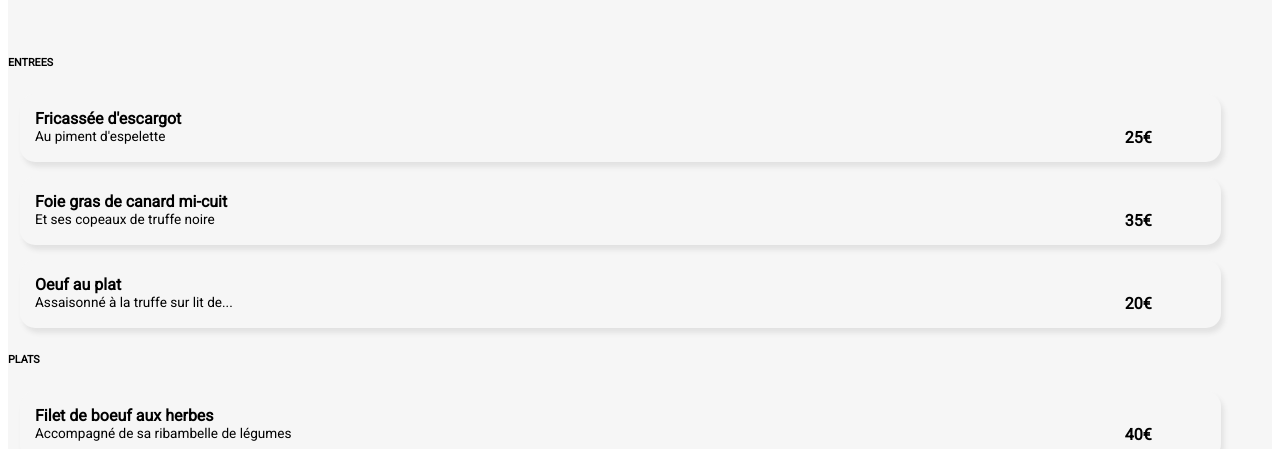
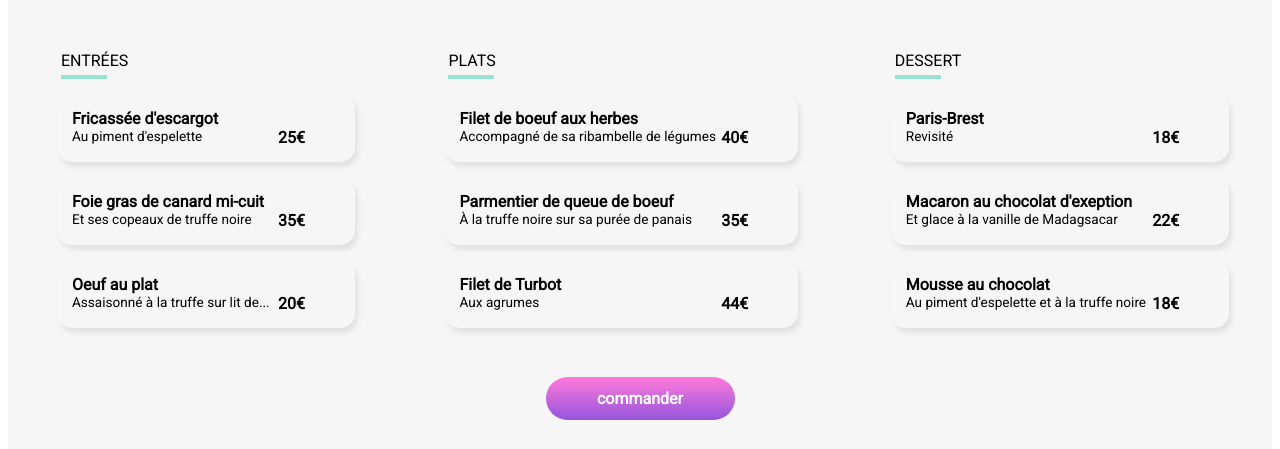
Before and after one commit to Mourbinator/P3_ohmyfood, a plain HTML site: page restaurants/gout.html in a window 1280 px wide. Shown: the part 368-817 px from the top of the page. Drawn offline with Linux system fonts and the light colour scheme; a web font is replaced by a local one.

Commit message:
desktop_querys2

```diff
--- a/food.css
+++ b/food.css
@@ -305,7 +305,7 @@ footer i{
 .fa-hands-helping{
   font-size: 0.6em;
 }
-@media (min-width: 800px) and (max-width: 1800px)
+@media (min-width: 790px) and (max-width: 1800px)
 {
   .restoblok
   {
--- a/restaurants/enchanté.css
+++ b/restaurants/enchanté.css
@@ -96,6 +96,27 @@ a
   font-family: 'Shrikhand',sans-serif;
   font-size: 1.7em;
 }
+.menu{
+  /*display: flex;*/
+}
+.platblok{
+  display: flex;
+}
+
+.menu h6
+{
+  font-weight: lighter;
+  font-size: 1em;
+  margin: 0;
+  padding: 20px 0 0 16px;
+}
+.border
+{
+  border-bottom: 4px solid #99E2D0;
+  width: 46px;
+  margin: 5px 0 0 16px;
+}
+
 .desc2{
   display: flex;
   flex-direction: column;
@@ -118,6 +139,7 @@ a
 }
 .check-box{
   position: relative;
+  cursor:pointer;
 
 }
 .check{
@@ -179,18 +201,22 @@ a
   margin: 0;
 }
 
-.desc1 span{
+.desc1 span
+{
   font-weight: bold;
   display: flex;
 }
-.cmd{
+.cmd
+{
   display: flex;
   justify-content: center;
   align-items: center;
   padding: 24px 0;
+  cursor: pointer;
 }
 
-.btn-cmd{
+.btn-cmd
+{
   font-weight: bold;
   color: #fff;
   border-radius: 50px;
@@ -204,7 +230,8 @@ a
   align-items: center;
 }
 
-footer{
+footer
+{
   background-color: #353535;
   color: #fff;
   padding: 0 0 20px 25px;
@@ -213,15 +240,39 @@ footer{
 
 }
 
-footer h4{
+footer h4
+{
   font-family: 'Shrikhand',sans-serif;
   letter-spacing: 0.1em;
   padding-top: 20px;
 }
-footer i{
+footer i
+{
   padding-right: 10px;
   font-size: 0.8em;
 }
-.fa-hands-helping{
+.fa-hands-helping
+{
   font-size: 0.6em;
 }
+
+/*PARTIE DESKTOP*/
+
+@media (min-width: 790px) and (max-width: 1800px)
+{
+  .desc2{
+    margin-right: 50px
+  }
+  .platblok
+  {
+    display: flex;
+    flex-wrap: wrap;
+    justify-content: space-around;
+  }
+
+
+
+
+
+
+}
--- a/restaurants/gout.html
+++ b/restaurants/gout.html
@@ -34,11 +34,14 @@
         <div class="title-menu">
           <h3>La palette du goût</h3>
           <i class="far fa-heart"></i>
-
         </div>
 
+        <div class="platblok">
+
           <div class="menu">
-          <h6>ENTREES</h6>
+            <h6>ENTRÉES</h6>
+            <div class="border"></div>
+
 
             <div class="desc1">
               <div class="desc2">
@@ -85,12 +88,13 @@
                 </div>
               </div>
             </div>
-
+          </div>
 
                           <!--PLATS-->
 
           <div class="menu">
             <h6>PLATS</h6>
+            <div class="border"></div>
 
             <div class="desc1">
               <div class="desc2">
@@ -136,10 +140,12 @@
                 </div>
               </div>
             </div>
+          </div>
                             <!--DESSERT-->
 
           <div class="menu">
             <h6>DESSERT</h6>
+            <div class="border"></div>
 
             <div class="desc1">
               <div class="desc2">
@@ -185,7 +191,9 @@
                 </div>
               </div>
             </div>
+          </div>
 
+        </div>
                   <!--bouton commande-->
         <div class="cmd">
           <div class="btn-cmd">commander</div>
@@ -193,12 +201,18 @@
 
       </div>
 
+
+
+
+
       <footer>
         <h4>ohmyfood</h4>
         <div><i class="fas fa-utensils"></i>Proposer un restaurant</div>
         <div><i class="fas fa-hands-helping"></i>Devenir partenaire</div>
         <div>Mentions légales</div>
+        <a href="mailto:ohmyfood@gmail.com">
           <div>Contact</div>
+        </a>
       </footer>
     </div>
   </body>
```
Also changed, not shown: restaurants/enchantée.html (+14 -1 lines), restaurants/française.html (+12 -1 lines), restaurants/sens.html (+11 -1 lines), index.html (indentation only). Lines whose indentation alone changed are shown as unchanged.
